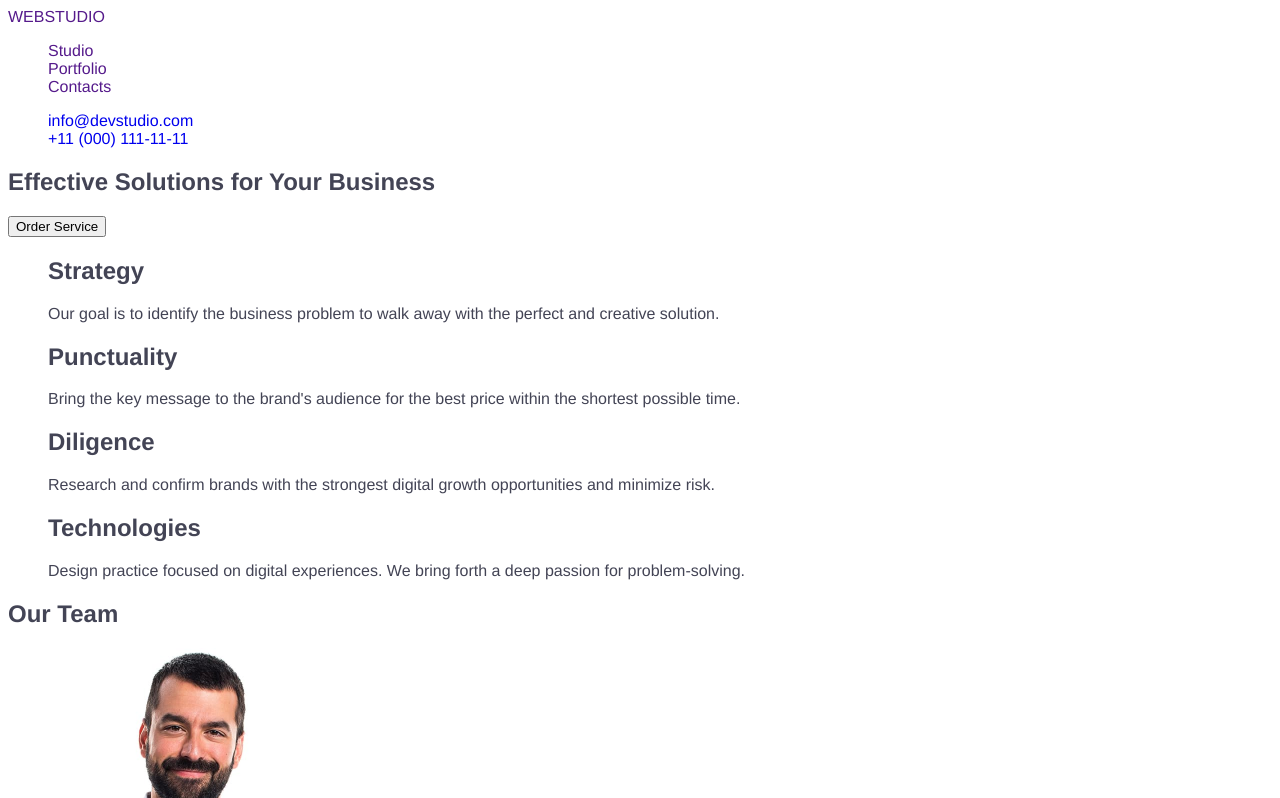
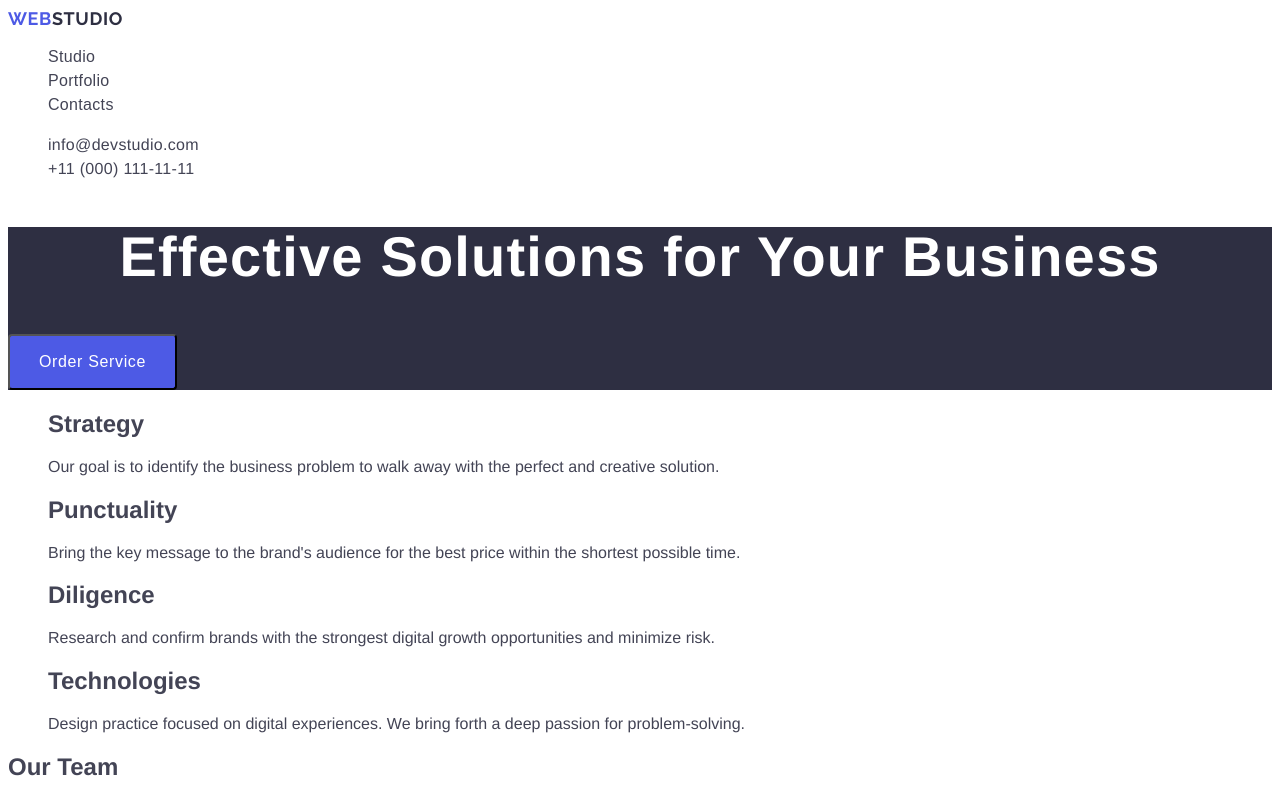
Before and after one commit to DaniilChudo/goit-markup-hw-02-Wiederholung, a plain HTML site: page index.html in a window 1280 px wide. Shown: the top 798 px of the page. Drawn offline with Linux system fonts and the light colour scheme.

Commit message:
header and hero

```diff
--- a/css/styles.css
+++ b/css/styles.css
@@ -1,18 +1,18 @@
 /*-----------MAIN ROOT-------*/
 :root {
-    --main-background-color: #FFFFFF;
-    --secondary-background-color: #F4F4FD;
-    /*----third-background-color: #F5F4FA;--*/
-    --hero-title-color: #FFFFFF;
-    --main-title-color: #2E2F42;
-    --main-text-color: #434455;
-    --primary-text-color: #2E2F42;
-    --accent-text-color: #404BBF;
-    --pasive-button-color: #4D5AE5;
-    --active-button-color: #404BBF;
-    --button-text-color: #FFFFFF;
-    --logo-web-text-color: #4D5AE5;
-    /*-----first-studio-text-color: #000000;
+  --main-background-color: #ffffff;
+  --secondary-background-color: #f4f4fd;
+  /*----third-background-color: #F5F4FA;--*/
+  --hero-title-color: #ffffff;
+  --main-title-color: #2e2f42;
+  --main-text-color: #434455;
+  --primary-text-color: #2e2f42;
+  --accent-text-color: #404bbf;
+  --pasive-button-color: #4d5ae5;
+  --active-button-color: #404bbf;
+  --button-text-color: #ffffff;
+  --logo-web-text-color: #4d5ae5;
+  /*-----first-studio-text-color: #000000;
     --second-studio-text-color: #FFFFFF;
     --adress-text-color: #FFFFFF;--*/
 }
@@ -30,4 +30,84 @@ body {
 
 .link {
   text-decoration: none;
-}s
+}
+
+/*------ Header ------*/
+.logo {
+  font-family: "Raleway", sans-serif;
+  font-size: 18px;
+  font-weight: 700;
+  text-transform: uppercase;
+  line-height: 21px;
+  letter-spacing: 0.63px;
+  color: var(--logo-web-text-color);
+}
+
+.logo-header {
+  color: var(--primary-text-color);
+}
+
+.nav-item-link {
+  font-family: "Robot", sans-serif;
+  font-size: 16px;
+  font-weight: 500;
+  color: inherit;
+  line-height: 24px;
+  letter-spacing: 0.32px;
+}
+
+.nav-item-link:hover,
+.nav-item-link:active {
+  color: var(--active-button-color);
+}
+
+.link-tel,
+.link-mail {
+  font-size: 16px;
+  font-weight: 400;
+  line-height: 24px;
+  letter-spacing: 0.32px;
+  color: var(--main-text-color);
+}
+
+.link-tel:hover,
+.link-mail:hover,
+.link-tel:focus,
+.link-mail:focus {
+  color: var(--active-button-color);
+}
+
+/*----- Main ------*/
+
+.hero {
+  background-color: var(--primary-text-color);
+}
+
+.hero-title {
+  text-align: center;
+  font-size: 56px;
+  font-weight: 700;
+  line-height: 60px;
+  letter-spacing: 1.2px;
+  color: var(--hero-title-color);
+}
+
+.hero-btn {
+  font-size: 16px;
+  font-weight: 500;
+  line-height: 24px;
+  letter-spacing: 0.64px;
+  text-align: center;
+  align-items: center;
+  width: 169px;
+  height: 56px;
+  border-radius: 4px;
+  color: var(--button-text-color);
+  background-color: var(--pasive-button-color);
+  cursor: pointer;
+}
+
+.hero-btn:hover,
+.hero-btn:focus {
+  background-color: var(--active-button-color);
+}
--- a/index.html
+++ b/index.html
@@ -7,7 +7,7 @@
     <link rel="preconnect" href="https://fonts.googleapis.com" />
     <link rel="preconnect" href="https://fonts.gstatic.com" crossorigin />
     <link
-      href="https://fonts.googleapis.com/css2?family=Roboto:ital,wght@0,100..900;1,100..900&display=swap"
+      href="https://fonts.googleapis.com/css2?family=Raleway:ital,wght@0,100..900;1,100..900&family=Roboto:ital,wght@0,100..900;1,100..900&display=swap"
       rel="stylesheet"
     />
     <link rel="stylesheet" href="./css/styles.css" />
@@ -15,7 +15,9 @@
   <body>
     <header class="header">
       <nav class="nav">
-        <a class="logo link" href="">WEBSTUDIO</a>
+        <a class="logo link" href=""
+          >Web<span class="logo-header">studio</span></a
+        >
         <!-- TODO: Add link -->
         <ul class="nav-list list">
           <li class="nav-item">
@@ -34,12 +36,12 @@
       </nav>
       <ul class="contacts-list list">
         <li class="contact-item">
-          <a class="contact-link link" href="mailto:info@devstudio.com"
+          <a class="link-tel link" href="mailto:info@devstudio.com"
             >info@devstudio.com</a
           >
         </li>
         <li class="contact-item">
-          <a class="contact-link link" href="tel:+11(000)111-11-11"
+          <a class="link-mail link" href="tel:+11(000)111-11-11"
             >+11 (000) 111-11-11</a
           >
         </li>
```
